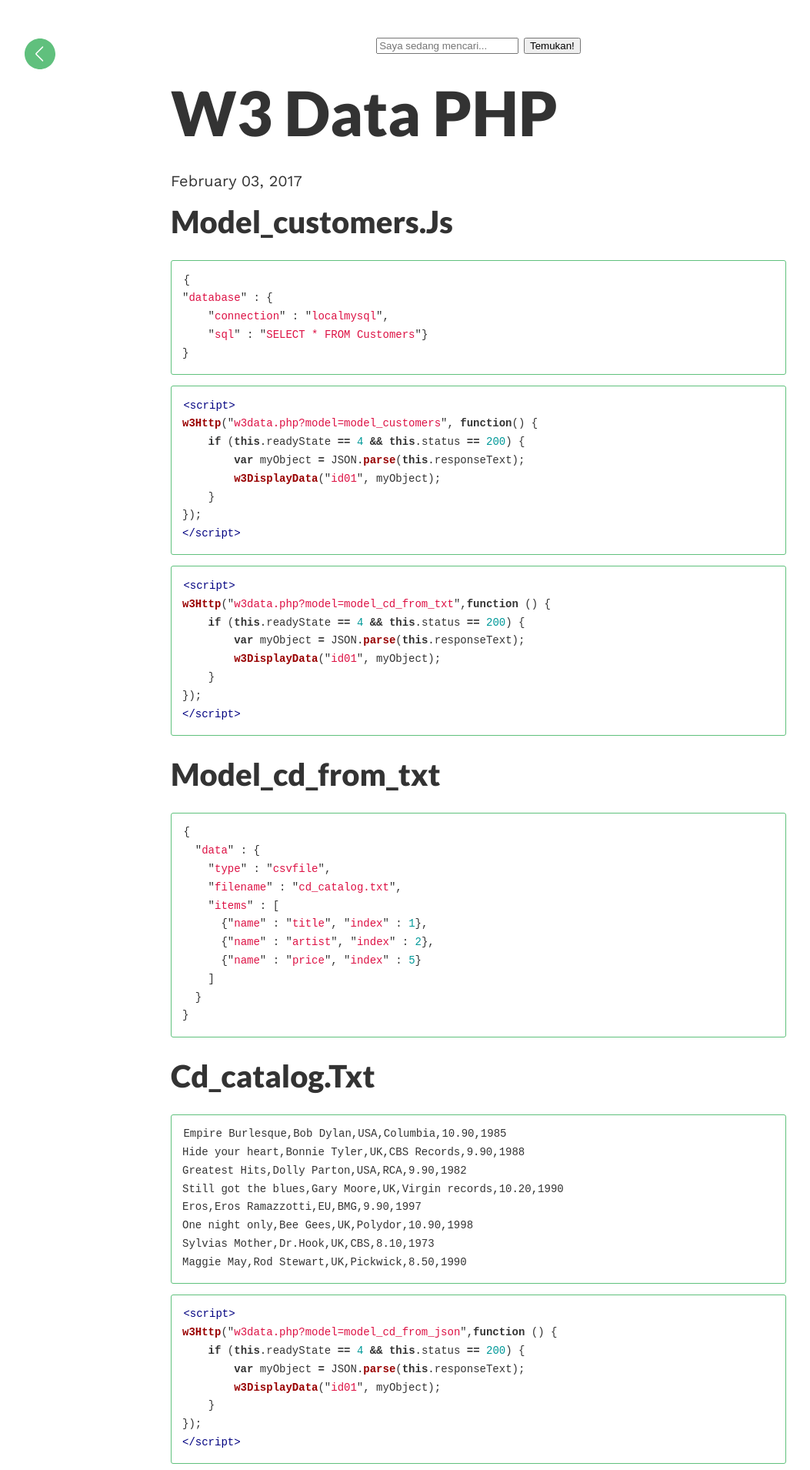
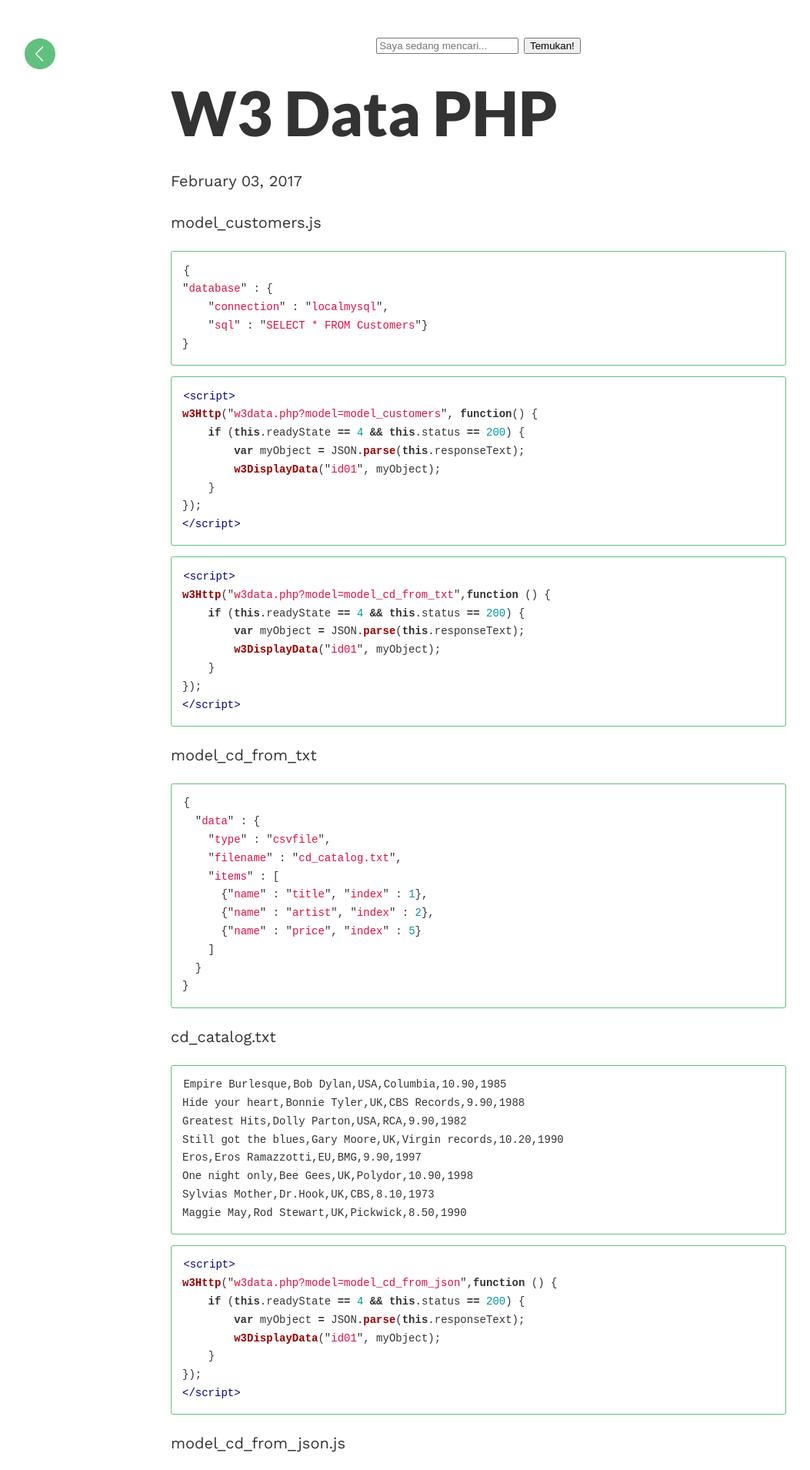
Before and after one commit to mzaini30/w3, a Jekyll site: the page built from _posts/2017-02-03-w3-data-php.md, in a window 1280 px wide. Shown: the top 1910 px of the page at 77% size, without its empty margins (18-1071 px from the left). Built offline with Jekyll 4.4.1, drawn with Linux system fonts in a browser that asks for light colours.

````diff
--- a/_posts/2017-02-03-w3-data-php.md
+++ b/_posts/2017-02-03-w3-data-php.md
@@ -5,7 +5,7 @@ date: 2017-02-03 15:32:00
 
 ---
 
-# model_customers.js
+model_customers.js
 
 ```javascript
 {
@@ -37,7 +37,7 @@ w3Http("w3data.php?model=model_cd_from_txt",function () {
 </script>
 ```
 
-# model_cd_from_txt
+model_cd_from_txt
 
 ```javascript
 {
@@ -53,7 +53,7 @@ w3Http("w3data.php?model=model_cd_from_txt",function () {
 }
 ```
 
-# cd_catalog.txt
+cd_catalog.txt
 
 ```
 Empire Burlesque,Bob Dylan,USA,Columbia,10.90,1985
@@ -77,7 +77,7 @@ w3Http("w3data.php?model=model_cd_from_json",function () {
 </script>
 ```
 
-# model_cd_from_json.js
+model_cd_from_json.js
 
 ```javascript
 {
@@ -94,7 +94,7 @@ w3Http("w3data.php?model=model_cd_from_json",function () {
 }
 ```
 
-# cd_catalog.js
+cd_catalog.js
 
 ```javascript
 {
@@ -121,7 +121,7 @@ w3Http("w3data.php?model=model_cd_from_xml",function () {
 </script>
 ```
 
-# model_cd_from_xml
+model_cd_from_xml
 
 ```javascript
 {
@@ -138,7 +138,7 @@ w3Http("w3data.php?model=model_cd_from_xml",function () {
 }
 ```
 
-# cd_catalog.xml
+cd_catalog.xml
 
 ```xml
 <?xml version="1.0" encoding="ISO-8859-1"?>
````
